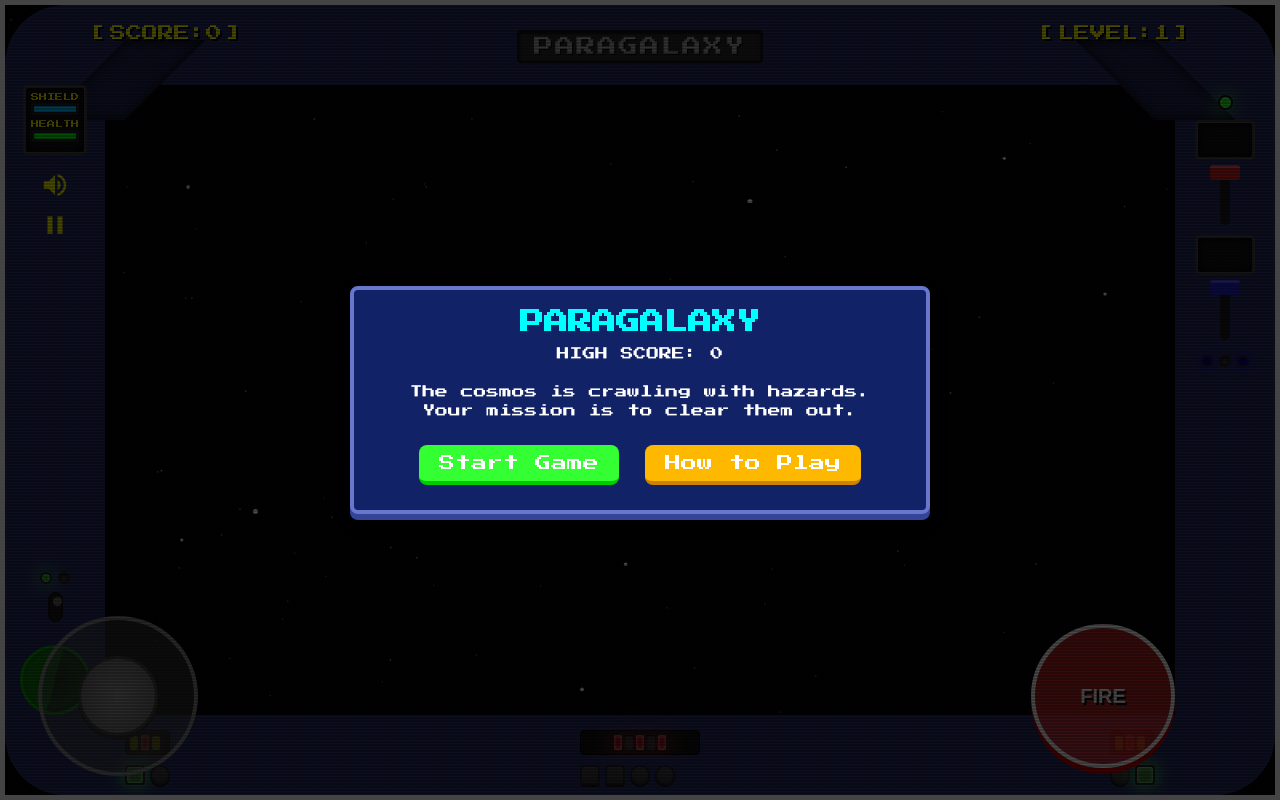
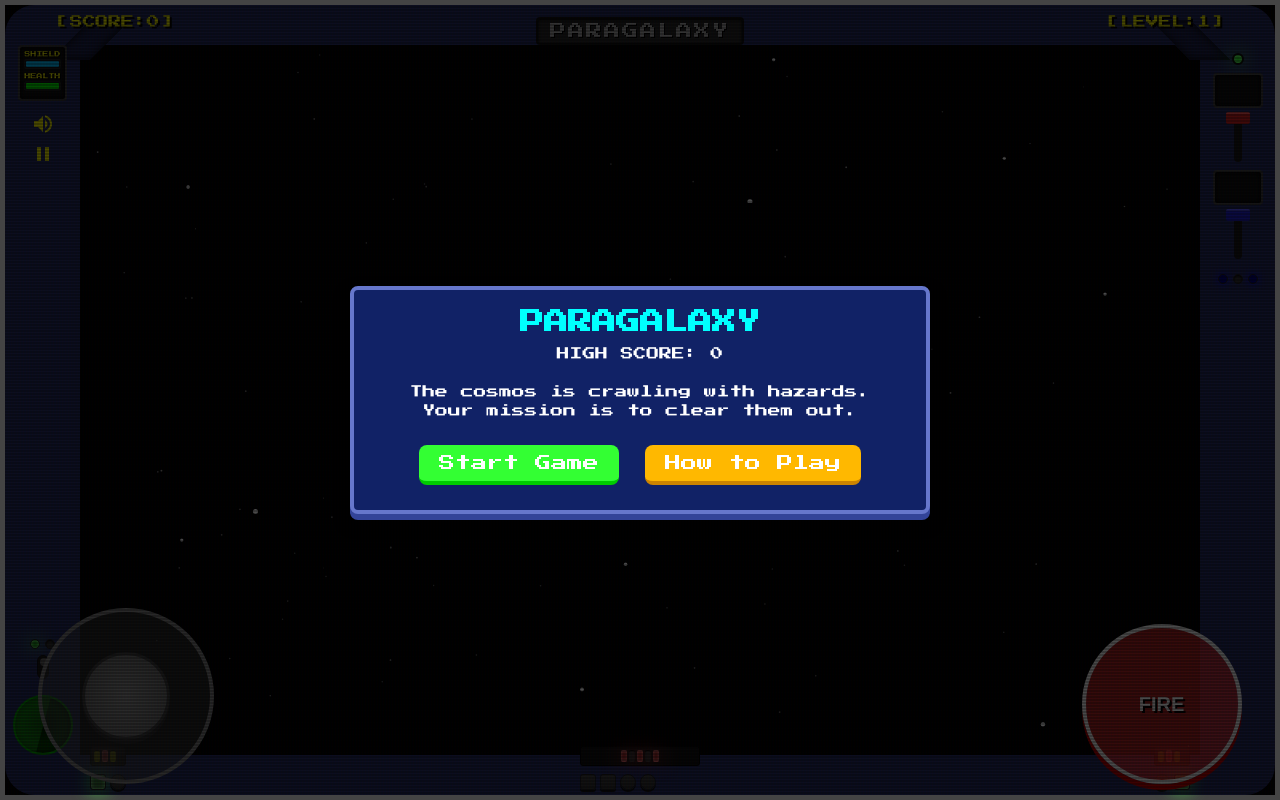
Before and after one commit to cmstewardjr/Paragalaxy, a plain HTML site: page index.html in a window 1280 px wide. Drawn offline with Linux system fonts and the light colour scheme; no server answers.

Commit message:
Update index.html

```diff
--- a/index.html
+++ b/index.html
@@ -17,21 +17,27 @@
         }
 
         #game-container {
-            position: relative; background-color: #000; border: 5px solid #444;
-            box-shadow: inset 0 0 20px #000; overflow: hidden;
-            aspect-ratio: 4 / 3; width: auto; height: 100vh;
-            max-height: calc(100vw * 0.75);
+            position: relative;
+            background-color: #000;
+            border: 5px solid #444;
+            box-shadow: inset 0 0 20px #000;
+            aspect-ratio: 16 / 10;
+            width: 100vw;
+            height: auto;
+            max-height: 100vh;
+            max-width: calc(100vh * (16 / 10));
             cursor: none;
         }
-        @media(orientation: landscape) {
+
+        @media(orientation: portrait) {
             #game-container {
+                width: auto;
                 height: 100vh;
-                width: 100vw;
-                max-width: none;
-                max-height: none;
-                aspect-ratio: auto;
+                max-width: 100vw;
+                max-height: calc(100vw * (10/16));
             }
         }
+
 
         canvas {
             display: block; width: 100%; height: 100%;
@@ -49,52 +55,50 @@
 
         #cockpit-frame {
             position: absolute; top: 0; left: 0; width: 100%; height: 100%;
-            border: 30px solid #282f67;
-            border-top-width: 80px;
-            border-bottom-width: 80px;
-            border-left-width: 100px;
-            border-right-width: 100px;
-            border-radius: 60px; box-shadow: inset 0 0 30px rgba(0,0,0,0.9);
+            border-style: solid;
+            border-color: #282f67;
+            border-width: 40px 75px;
+            border-radius: 30px; box-shadow: inset 0 0 20px rgba(0,0,0,0.9);
             z-index: 2; pointer-events: none;
         }
         #cockpit-frame::before, #cockpit-frame::after {
             content: ''; position: absolute; background: #202652;
-            width: 80px; height: 80px; box-shadow: inset 0 0 10px #000;
+            width: 40px; height: 40px; box-shadow: inset 0 0 8px #000;
         }
-        #cockpit-frame::before { top: -45px; left: -20px; transform: skewX(-45deg); }
-        #cockpit-frame::after { top: -45px; right: -20px; transform: skewX(45deg); }
+        #cockpit-frame::before { top: -25px; left: -10px; transform: skewX(-45deg); }
+        #cockpit-frame::after { top: -25px; right: -10px; transform: skewX(45deg); }
 
         #game-title-plate {
-            position: absolute; top: 25px; left: 50%;
+            position: absolute; top: 12px; left: 50%;
             transform: translateX(-50%);
-            font-size: 1.2em; color: #aaa;
-            background: #2a2a2a; border: 2px solid #111; padding: 5px 15px;
+            font-size: 1em; color: #aaa;
+            background: #2a2a2a; border: 2px solid #111; padding: 4px 12px;
             border-radius: 4px; letter-spacing: 2px;
             text-shadow: 1px 1px 0 #000; box-shadow: inset 0 1px 3px #000;
             z-index: 4;
         }
 
-        .dashboard { position: absolute; top: 80px; bottom: 80px; width: 70px; z-index: 3; }
-        #left-dashboard { left: 15px; display: flex; flex-direction: column; }
-        #right-dashboard { right: 15px; }
+        .dashboard { position: absolute; top: 40px; bottom: 40px; width: 65px; z-index: 3; }
+        #left-dashboard { left: 5px; display: flex; flex-direction: column; }
+        #right-dashboard { right: 5px; }
         .dash-light {
-            width: 15px; height: 15px; border-radius: 50%; background-color: #222; border: 2px solid #111; box-shadow: inset 0 0 5px rgba(0,0,0,0.7); margin: 10px auto;
+            width: 12px; height: 12px; border-radius: 50%; background-color: #222; border: 2px solid #111; box-shadow: inset 0 0 4px rgba(0,0,0,0.7); margin: 8px auto;
         }
         .dash-light.green {
-            background-color: #0f0; box-shadow: 0 0 8px #0f0; animation: pulse-green 2s infinite ease-in-out;
+            background-color: #0f0; box-shadow: 0 0 7px #0f0; animation: pulse-green 2s infinite ease-in-out;
         }
 
         #status-display {
-            background: #111; border: 3px solid #444; margin: 0 auto 10px auto; padding: 5px;
-            border-radius: 5px; box-shadow: inset 0 0 8px #000; text-align: center;
+            background: #111; border: 2px solid #444; margin: 0 auto 8px auto; padding: 4px;
+            border-radius: 4px; box-shadow: inset 0 0 6px #000; text-align: center;
         }
         #status-display span {
-            font-size: 8px; color: #ffff00; text-shadow: 1px 1px 0 #000;
+            font-size: 6px; color: #ffff00; text-shadow: 1px 1px 0 #000;
             display: block; margin-bottom: 2px;
         }
         .status-bar-container {
-            width: 100%; height: 12px; background: #1a1a1a; border: 2px solid #222;
-            border-radius: 3px; padding: 1px; margin-bottom: 5px;
+            width: 100%; height: 10px; background: #1a1a1a; border: 1px solid #222;
+            border-radius: 2px; padding: 1px; margin-bottom: 4px;
         }
         #shield-bar, #health-bar {
             width: 100%; height: 100%; border-radius: 1px;
@@ -104,55 +108,55 @@
         #health-bar { background: #00FF00; }
 
         .dashboard-button-container {
-            width: 60px; height: 40px; display: flex; justify-content: center; align-items: center;
+            width: 40px; height: 30px; display: flex; justify-content: center; align-items: center;
             margin: 0 auto; cursor: pointer;
         }
         #sound-toggle, #pause-button {
-            width: 30px; height: 30px;
+            width: 24px; height: 24px;
         }
 
         .powerup-screen {
-            width: 60px; height: 40px; background: #111; border: 3px solid #444;
-            margin: 5px auto; border-radius: 5px; box-shadow: inset 0 0 8px #000;
+            width: 50px; height: 35px; background: #111; border: 2px solid #444;
+            margin: 4px auto; border-radius: 4px; box-shadow: inset 0 0 6px #000;
             transition: all 0.3s ease; display: flex; justify-content: center;
-            align-items: center; font-size: 10px; color: rgba(255, 85, 85, 0);
+            align-items: center; font-size: 8px; color: rgba(255, 85, 85, 0);
             text-shadow: 1px 1px 0 #000;
         }
         #powerup-screen.ready {
             background: #500; border-color: #f33; color: #fff;
-            box-shadow: 0 0 15px #f00, inset 0 0 10px #f00;
+            box-shadow: 0 0 12px #f00, inset 0 0 8px #f00;
             animation: pulse-red-text 1.5s infinite ease-in-out;
         }
         #nova-powerup-screen.ready {
              background: #005; border-color: #33f; color: #fff;
-            box-shadow: 0 0 15px #00f, inset 0 0 10px #00f;
+            box-shadow: 0 0 12px #00f, inset 0 0 8px #00f;
             animation: pulse-blue-text 1.5s infinite ease-in-out;
         }
 
         .dash-lever-track {
-            width: 10px; height: 60px; background: #1a1a1a; border-radius: 5px; margin: 5px auto 10px auto; position: relative;
+            width: 8px; height: 50px; background: #1a1a1a; border-radius: 4px; margin: 4px auto 8px auto; position: relative;
         }
         .dash-lever {
-            position: absolute; left: -10px; bottom: 45px; width: 30px; height: 15px; border-radius: 3px; transition: bottom 0.3s ease;
+            position: absolute; left: -8px; bottom: 38px; width: 24px; height: 12px; border-radius: 2px; transition: bottom 0.3s ease;
         }
-        #dash-lever { background: #d92121; border-top: 3px solid #ff5555; }
-        #nova-lever { background: #2121d9; border-top: 3px solid #5555ff; }
+        #dash-lever { background: #d92121; border-top: 2px solid #ff5555; }
+        #nova-lever { background: #2121d9; border-top: 2px solid #5555ff; }
         #dash-lever.ready-to-pull { animation: pulse-red 1s infinite; cursor: pointer!important; }
         #nova-lever.ready-to-pull { animation: pulse-blue 1s infinite; cursor: pointer!important; }
-        .dash-lever.pulled { bottom: 5px; }
+        .dash-lever.pulled { bottom: 4px; }
 
         #decorative-buttons { margin-top: auto; }
-        .side-button-row { display: flex; justify-content: center; gap: 6px; margin-bottom: 8px;}
-        .side-button { width: 12px; height: 12px; border-radius: 50%; background-color: #333; border: 2px solid #222; box-shadow: inset 0 1px 2px #000; }
+        .side-button-row { display: flex; justify-content: center; gap: 5px; margin-bottom: 6px;}
+        .side-button { width: 10px; height: 10px; border-radius: 50%; background-color: #333; border: 1px solid #222; box-shadow: inset 0 1px 2px #000; }
         .side-button.green { background: #080; animation: pulse-green 3s infinite alternate;}
         .side-button.blue { background: #008; animation: pulse-blue 2.5s infinite alternate-reverse;}
-        .switch-track { width: 15px; height: 30px; background-color: #1a1a1a; border-radius: 15px; border: 2px solid #111; position: relative; padding: 2px; }
-        .switch-toggle { width: 9px; height: 9px; border-radius: 50%; background: #666; position: absolute; top: 3px; left: 3px; }
+        .switch-track { width: 12px; height: 24px; background-color: #1a1a1a; border-radius: 12px; border: 1px solid #111; position: relative; padding: 2px; }
+        .switch-toggle { width: 8px; height: 8px; border-radius: 50%; background: #666; position: absolute; top: 2px; left: 2px; }
 
-        #radar-screen { margin: 15px auto 0 auto; position: relative; width: 70px; height: 70px; background: radial-gradient(circle, #020 10%, #050 70%); border-radius: 50%; border: 3px solid #0a0; box-shadow: inset 0 0 10px #000; overflow: hidden; }
+        #radar-screen { margin: 10px auto 0 auto; position: relative; width: 60px; height: 60px; background: radial-gradient(circle, #020 10%, #050 70%); border-radius: 50%; border: 2px solid #0a0; box-shadow: inset 0 0 8px #000; overflow: hidden; }
         #radar-sweep { width: 100%; height: 100%; background: linear-gradient(45deg, transparent 50%, rgba(50, 255, 50, 0.3) 50%); transform-origin: 50% 50%; animation: radar-sweep 3s linear infinite; }
         .radar-blip {
-            position: absolute; width: 4px; height: 4px; background: #afa; border-radius: 50%; animation: pulse 1s infinite;
+            position: absolute; width: 3px; height: 3px; background: #afa; border-radius: 50%; animation: pulse 1s infinite;
         }
 
         #scanlines-overlay {
@@ -173,14 +177,14 @@
         @keyframes flicker { 0%, 100% { opacity: 1; } 50% { opacity: 0.2; } }
         @keyframes radar-sweep { to { transform: rotate(360deg); } }
 
-        #ui-overlay { position: absolute; top: 20px; left: 20px; width: calc(100% - 40px); display: flex; justify-content: space-between; align-items: center; pointer-events: none; z-index: 4; padding: 0 80px; font-size: 1em; color: #FFFF00; text-shadow: 2px 2px 0 #000; }
+        #ui-overlay { position: absolute; top: 10px; left: 10px; width: calc(100% - 20px); display: flex; justify-content: space-between; align-items: center; pointer-events: none; z-index: 4; padding: 0 50px; font-size: 0.8em; color: #FFFF00; text-shadow: 2px 2px 0 #000; }
         #score-container, #level-container { position: relative; padding: 0 5px; }
-        #score-container::before, #level-container::after { content: '['; position: absolute; left: -15px; }
-        #score-container::after, #level-container::before { content: ']'; position: absolute; right: -15px; }
+        #score-container::before, #level-container::after { content: '['; position: absolute; left: -10px; }
+        #score-container::after, #level-container::before { content: ']'; position: absolute; right: -10px; }
 
-        .powerup-status-text { position: absolute; top: 65px; left: 50%; transform: translateX(-50%); font-size: 1.2em; font-weight: bold; display: none; z-index: 4; text-align: center; text-shadow: 2px 2px 0 #000; }
+        .powerup-status-text { position: absolute; top: 50px; left: 50%; transform: translateX(-50%); font-size: 1em; font-weight: bold; display: none; z-index: 4; text-align: center; text-shadow: 2px 2px 0 #000; }
         #powerup-status { color: #FFA500; }
-        #nova-powerup-status { color: #5555FF; top: 90px;}
+        #nova-powerup-status { color: #5555FF; top: 70px;}
 
         .modal { position: absolute; top: 0; left: 0; width: 100%; height: 100%; background-color: rgba(0, 0, 0, 0.7); display: flex; flex-direction: column; justify-content: center; align-items: center; text-align: center; z-index: 7; display: none; cursor: default; }
         .modal-content {
@@ -215,23 +219,24 @@
             display: none;
         }
 
-        #bottom-dashboard-decoration { position: absolute; bottom: 0; left: 100px; right: 100px; height: 75px; z-index: 3; pointer-events: none; padding: 10px 20px; display: flex; justify-content: space-between; align-items: flex-end; }
-        .deco-panel { display: flex; flex-direction: column; gap: 5px; }
-        .deco-light-strip { display: flex; gap: 3px; background-color: #111; padding: 4px; border-radius: 4px; border: 1px solid #000; }
-        .deco-light { width: 8px; height: 15px; background-color: #333; border-radius: 2px; box-shadow: inset 0 1px 1px #000; }
+        #bottom-dashboard-decoration { position: absolute; bottom: 0; left: 75px; right: 75px; height: 38px; z-index: 3; pointer-events: none; padding: 5px 10px; display: flex; justify-content: space-between; align-items: flex-end; }
+        .deco-panel { display: flex; flex-direction: column; gap: 4px; }
+        .deco-light-strip { display: flex; gap: 2px; background-color: #111; padding: 3px; border-radius: 3px; border: 1px solid #000; }
+        .deco-light { width: 6px; height: 12px; background-color: #333; border-radius: 2px; box-shadow: inset 0 1px 1px #000; }
         .deco-light.yellow { background-color: #880; animation: flicker 0.2s infinite alternate; }
         .deco-light.red { background-color: #800; animation: pulse-red 2s infinite; }
-        .deco-button-group { display: flex; gap: 5px; margin-top: 5px; }
-        .deco-button { width: 20px; height: 20px; background-image: linear-gradient(to bottom, #444, #333); border: 2px solid #222; box-shadow: 0 2px 0 #111;}
+        .deco-button-group { display: flex; gap: 4px; margin-top: 4px; }
+        .deco-button { width: 16px; height: 16px; background-image: linear-gradient(to bottom, #444, #333); border: 1px solid #222; box-shadow: 0 2px 0 #111;}
         .deco-button.round { border-radius: 50%; }
-        .deco-button.square { border-radius: 4px; }
+        .deco-button.square { border-radius: 3px; }
         .deco-button.green-glow { background-image: linear-gradient(to bottom, #484, #363); animation: pulse-green 4s infinite;}
 
 
-        #controls-container { position: absolute; bottom: 20px; left: 0; width: 100%; display: none; justify-content: space-between; align-items: center; padding: 0 50px; z-index: 3; }
+        #controls-container { position: absolute; bottom: 20px; left: 0; width: 100%; display: none; justify-content: space-between; align-items: center; padding: 0 50px; z-index: 3; pointer-events: none; }
+        #joystick-container, #fireButton { pointer-events: auto; }
         #joystick-container { width: 120px; height: 120px; background-color: rgba(50, 50, 50, 0.5); border-radius: 50%; border: 4px solid #888; position: relative; display: flex; justify-content: center; align-items: center; }
         #joystick-knob { width: 60px; height: 60px; background: radial-gradient(circle, #999 0%, #666 100%); border: 3px solid #444; border-radius: 50%; position: absolute; cursor: grab; box-shadow: 0 4px 0 #333; }
-        #fireButton { width: 100px; height: 100px; background-color: #FF3333; color: white; font-size: 1.5em; font-weight: bold; border: 4px solid #fff; border-radius: 50%; cursor: pointer; user-select: none; text-shadow: 2px 2px 0 #000; box-shadow: 0 6px 0 #CC0000; transition: all 0.05s ease; }
+        #fireButton { width: 100px; height: 100px; background-color: #FF3333; color: white; font-size: 1.5em; font-weight: bold; border: 4px solid #fff; border-radius: 50%; cursor: pointer; user-select: none; text-shadow: 2px 2px 0 #000; box-shadow: 0 6px 0 #CC0000; transition: all 0.05s ease; display:flex; justify-content:center; align-items:center;}
         #fireButton:active { transform: translateY(4px); box-shadow: 0 2px 0 #CC0000; }
 
         #rotate-device-screen { display: none; position: fixed; top: 0; left: 0; width: 100vw; height: 100vh; background-color: #000; z-index: 1000; justify-content: center; align-items: center; text-align: center; flex-direction: column; padding: 20px; }
@@ -239,24 +244,25 @@
         @media(hover: none) and (orientation: landscape) {
             #controls-container {
                 display: flex;
-                bottom: 3vh;
+                align-items: flex-end;
+                bottom: 2vh;
                 left: 3vw;
-                right: 105px; /* MODIFIED: Prevents fire button from overlapping the right dashboard */
+                right: 3vw;
                 width: auto;
                 padding: 0;
             }
             #joystick-container {
-                width: 20vmin;
-                height: 20vmin;
+                width: 22vmin;
+                height: 22vmin;
                 background-color: rgba(80, 80, 80, 0.5);
             }
             #joystick-knob {
-                width: 10vmin;
-                height: 10vmin;
+                width: 11vmin;
+                height: 11vmin;
             }
             #fireButton {
-                width: 18vmin;
-                height: 18vmin;
+                width: 20vmin;
+                height: 20vmin;
                 font-size: 2.5vmin;
                 background-color: rgba(255, 51, 51, 0.7);
             }
@@ -413,6 +419,7 @@
 
     <script>
     const canvas = document.getElementById('gameCanvas'), ctx = canvas.getContext('2d'), gameContainer = document.getElementById('game-container');
+    const cockpitFrameEl = document.getElementById('cockpit-frame');
     const crosshairEl = document.getElementById('crosshair'), radarBlipsContainer = document.getElementById('radar-blips-container');
     const scoreEl = document.getElementById('scoreEl'), levelEl = document.getElementById('levelEl'), finalScoreEl = document.getElementById('finalScoreEl');
     const powerupStatusEl = document.getElementById('powerup-status'), soundToggle = document.getElementById('sound-toggle');
@@ -523,6 +530,12 @@
 
     const PARALLAX_STRENGTH = 2.0;
     const CAMERA_EASING = 0.05;
+
+    // Cockpit dimensions for clamping crosshair
+    const COCKPIT_BORDER_TOP = 40;
+    const COCKPIT_BORDER_BOTTOM = 40;
+    const COCKPIT_BORDER_LEFT = 75;
+    const COCKPIT_BORDER_RIGHT = 75;
 
     const levels = [
         {name:"Space Debris", objective: "Clear the debris field!", e:[
@@ -985,9 +998,18 @@
     function handleAim(clientX, clientY) {
         if (isGameOver || isPaused || startScreen.style.display === 'flex' || howToPlayScreen.style.display === 'flex' || levelStartScreen.style.display === 'flex') return;
         const rect = canvas.getBoundingClientRect();
-        // Clamp crosshair position to within the canvas
-        crosshairTarget.x = Math.max(0, Math.min(clientX - rect.left, canvas.width));
-        crosshairTarget.y = Math.max(0, Math.min(clientY - rect.top, canvas.height));
+
+        let relativeX = clientX - rect.left;
+        let relativeY = clientY - rect.top;
+
+        // Clamp crosshair position to within the cockpit frame
+        const minX = COCKPIT_BORDER_LEFT;
+        const maxX = canvas.width - COCKPIT_BORDER_RIGHT;
+        const minY = COCKPIT_BORDER_TOP;
+        const maxY = canvas.height - COCKPIT_BORDER_BOTTOM;
+
+        crosshairTarget.x = Math.max(minX, Math.min(relativeX, maxX));
+        crosshairTarget.y = Math.max(minY, Math.min(relativeY, maxY));
     }
     function handleJoystickMove(e) {
         e.preventDefault(); let touch = null;
@@ -1002,10 +1024,17 @@
         joystickKnob.style.transform = `translate(${dx}px, ${dy}px)`;
 
         const gameRect = canvas.getBoundingClientRect();
-        const aimX = (gameRect.width / 2) + (dx / maxDist) * (gameRect.width / 2);
-        const aimY = (gameRect.height / 2) + (dy / maxDist) * (gameRect.height / 2);
-        crosshairTarget.x = aimX;
-        crosshairTarget.y = aimY;
+        let aimX = (gameRect.width / 2) + (dx / maxDist) * (gameRect.width / 2);
+        let aimY = (gameRect.height / 2) + (dy / maxDist) * (gameRect.height / 2);
+
+        // Clamp to cockpit frame
+        const minX = COCKPIT_BORDER_LEFT;
+        const maxX = canvas.width - COCKPIT_BORDER_RIGHT;
+        const minY = COCKPIT_BORDER_TOP;
+        const maxY = canvas.height - COCKPIT_BORDER_BOTTOM;
+
+        crosshairTarget.x = Math.max(minX, Math.min(aimX, maxX));
+        crosshairTarget.y = Math.max(minY, Math.min(aimY, maxY));
     }
     function handleJoystickEnd(e) {
         if(joystickActiveId === null) return;
```
